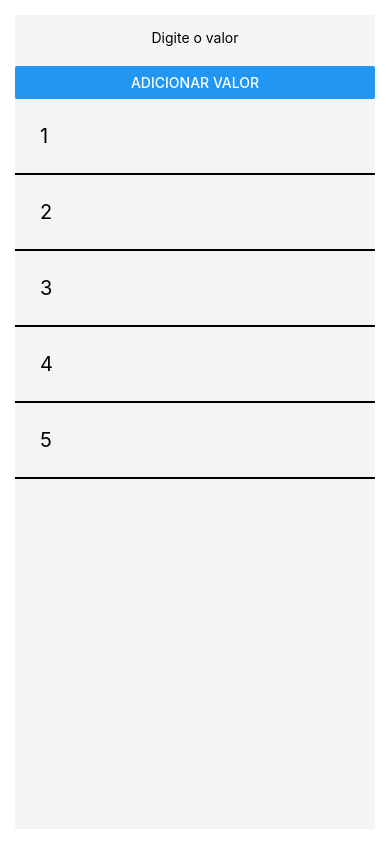
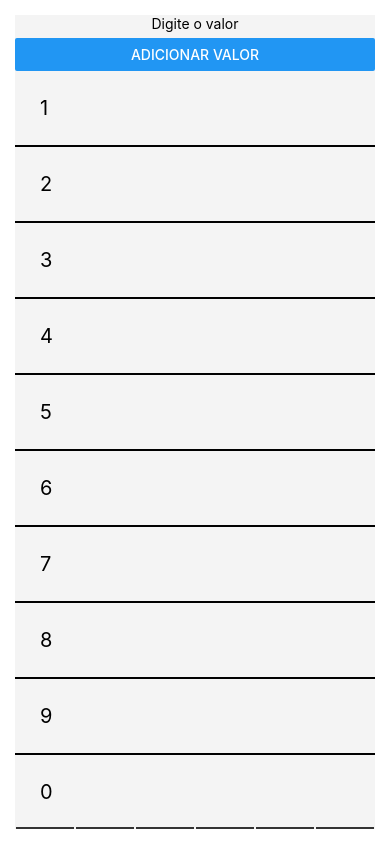
Before and after one commit to ricardorohrs/AppEstat, a React Native app: screen / in a window 390 px wide. Built offline with nearby package versions, Linux system fonts and the light colour scheme.

Commit message:
Iniciando a tabela
apenas front

```diff
--- a/App.js
+++ b/App.js
@@ -114,7 +114,30 @@ const styles = StyleSheet.create({
 import React, { Component } from 'react';
 import { Text, Button, StyleSheet, Alert, View, FlatList, TextInput } from 'react-native'
 
-var SampleArray = [1, 2, 3, 4, 5];
+const SampleArray = [1,2,3,4,5,6,7,8,9,0,1,5,2,3,6,4,9,7,8,1,2,3,4,6,9,5,2,3,1,7,0,8,5,9,4,6,3,1,2,0,7,8,4,1,5,2,3,0,6,9,2,3,4,5,0,1,9,4,2,1,6];
+
+const data = [
+  { key: 'Dado' },
+  { key: 'xi' },
+  { key: 'XI' },
+  { key: 'fr' },
+  { key: 'Fr' },
+  { key: '%' }
+];
+
+const numColumns = 6;
+
+const formatData = (data, numColumns) => {
+  const numberOfFullRows = Math.floor(data.length / numColumns);
+
+  let numberOfElementsLastRow = data.length - (numberOfFullRows * numColumns);
+  while (numberOfElementsLastRow !== numColumns && numberOfElementsLastRow !== 0) {
+    data.push({ key: 'blank-${numberOfElementsLastRow}', empty: true });
+    numberOfElementsLastRow++;
+  }
+
+  return data;
+};
 
 export default class MainActivity extends Component {
   _onPressButton() {
@@ -141,25 +164,20 @@ export default class MainActivity extends Component {
     </View>
   );
 
+  renderItem = ({ item, index }) => {
+    if (item.empty === true) {
+      return <View style={[styles.item]} />;
+    }
+    return (
+      <View
+        style={styles.item}
+      >
+        <Text style={styles.itemText}>{item.key}</Text>
+      </View>
+    );
+  };
+
  render() {
-/* NÃO FUNCIONA  function rendertodo() {
-    for (todo of todos) {
-      var todoElement = document.createElement('li');
-      var todoText = document.createTextNode(todo);
-
-      todoElement.appendChild(todoText);
-      listElement.appendChild(todoElement);
-    }
-  }
-
-  function addtodo() {
-    var todoText = inputElement.value;
-
-    todos.push(todoText);
-    inputElement.value = '';
-    rendertodo();
-  } NÃO FUNCIONA */
-
    return (
       <View style={styles.MainContainer}>
           <TextInput
@@ -173,6 +191,14 @@ export default class MainActivity extends Component {
           data={SampleArray}
           renderItem = { ({item}) => <Text style={styles.textoItem}>{item}</Text>}
         />
+
+        <FlatList
+          data={formatData(data, numColumns)}
+          style={styles.container}
+          renderItem={this.renderItem}
+          numColumns={numColumns}
+        />
+
       </View>
    );
  }
@@ -201,4 +227,17 @@ const styles = StyleSheet.create({
   buttonContainer: {
     margin: 25
   },
+  container: {
+ //   marginBottom: 300
+  },
+  item: {
+    backgroundColor: '#333',
+    alignItems: 'center',
+    justifyContent: 'center',
+    flex: 1,
+    margin: 1,
+  },
+  itemText: {
+    color: '#fff',
+  },
 });
```
